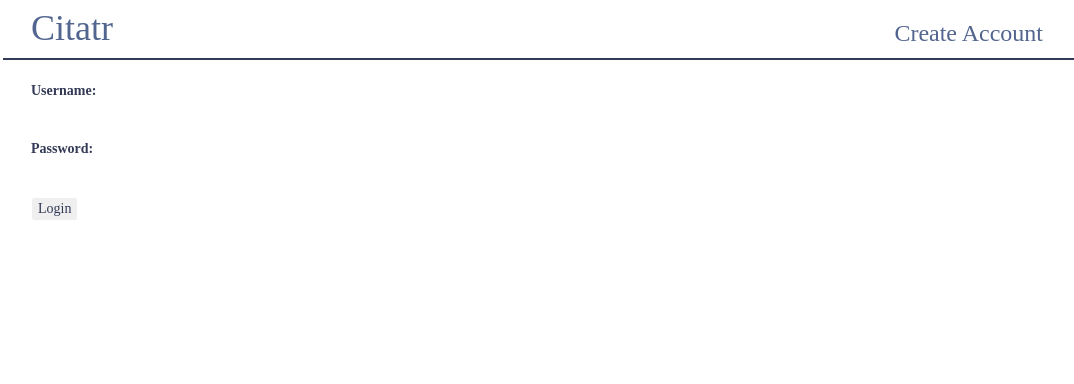
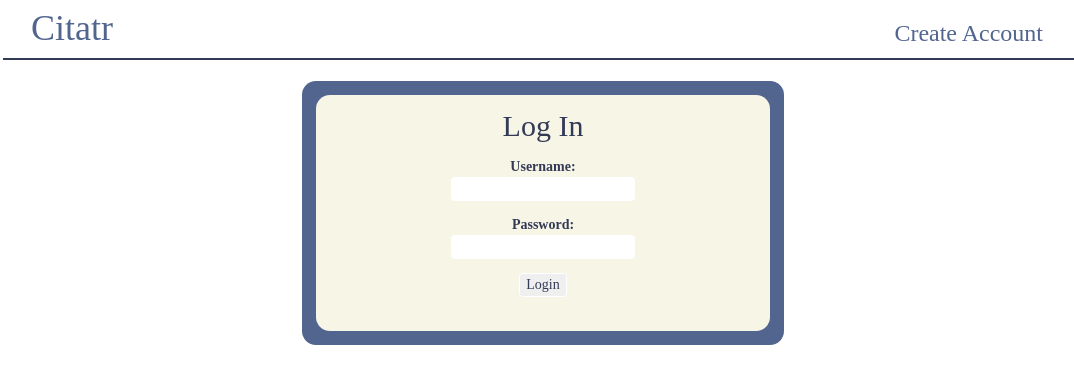
Before and after one commit to bopes/citatr, a Flask app: page / in a window 1280 px wide. Shown: the top 384 px of the page, without its empty margins (97-1171 px from the left). Run offline with Flask 2, Linux system fonts and the light colour scheme; some libraries are stand-ins or nearby versions; some web fonts are replaced.

Commit message:
Add content box

```diff
--- a/citatr/templates/login.html
+++ b/citatr/templates/login.html
@@ -1,5 +1,10 @@
 {% extends "layout.html" %}
 {% block body %}
+  <div class='col-sm-3'></div>
+  <div class='col-sm-6'>
+    <div class='content'>
+      <div class='cell'>
+        <h2 class='cell_title'>Log In</h2>
         <form action="{{ url_for('login') }}" method="post">
           <dl>
             <dt>Username:
@@ -9,4 +14,8 @@
             <dd><input type="submit" value="Login">
           </dl>
         </form>
+      </div>
+    </div>
+  </div>
+  <div class='col-sm-3'></div>
 {% endblock %}
```
Lines whose indentation alone changed are shown as unchanged.
